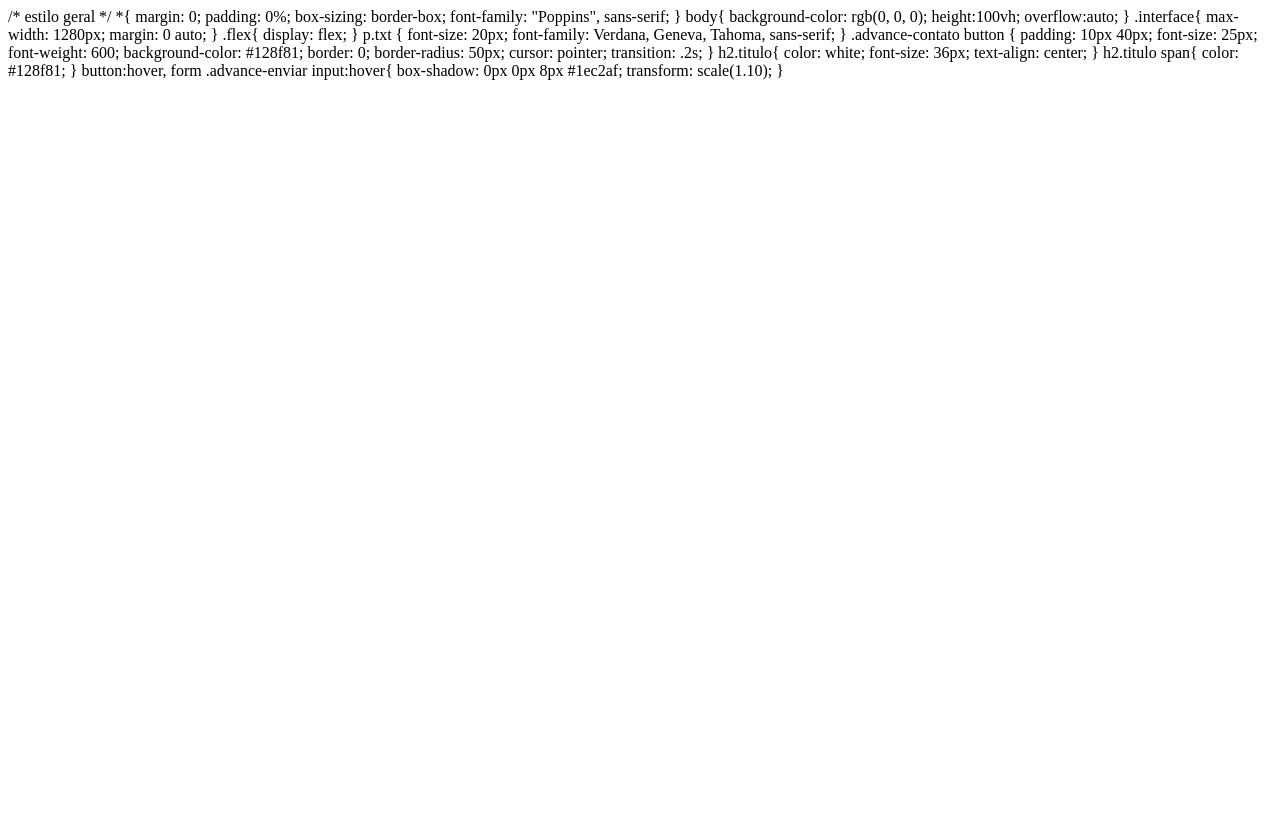
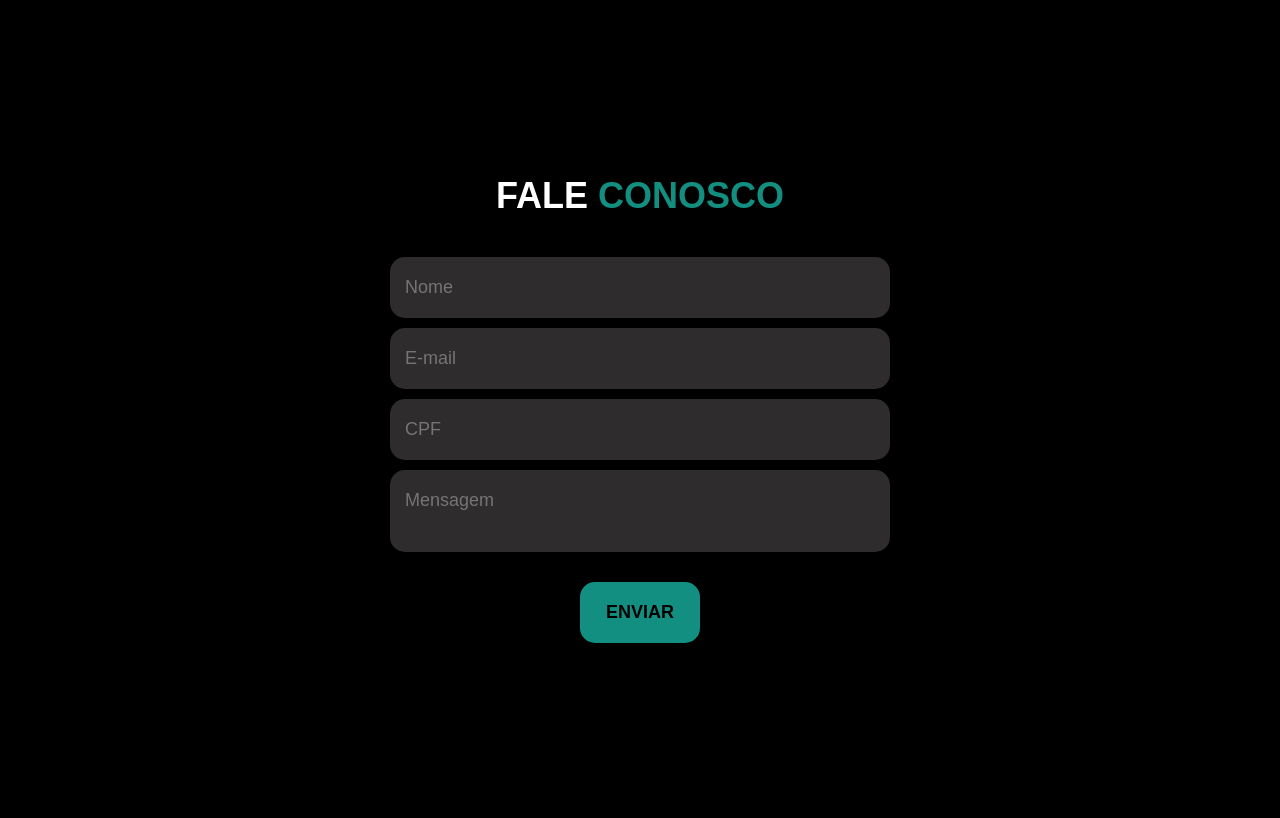
Before and after one commit to migueljaber/TCC, a PHP site: page /cadastro.php in a window 1280 px wide. Before the commit the page ends 80 px from the top, so only its background shows below. Run offline with PHP 8.4, Linux system fonts and the light colour scheme.

Commit message:
inicialização da tela de cadastro

```diff
--- /dev/null
+++ b/cadastro.css
@@ -0,0 +1,97 @@
+
+/* estilo geral */
+*{
+
+    margin: 0;
+    padding: 0%;
+    box-sizing: border-box;
+    font-family: "Poppins", sans-serif;
+}
+
+body{
+    background-color: rgb(0, 0, 0);
+    height:100vh;
+	overflow:auto;
+
+}
+.interface{
+    max-width: 1280px;
+    margin: 0 auto;
+}
+.flex{
+    display: flex;
+}
+p.txt {
+    font-size: 20px;
+    font-family: Verdana, Geneva, Tahoma, sans-serif;
+}
+
+
+.advance-contato button {
+    padding: 10px 40px;
+    font-size: 25px;
+    font-weight: 600;
+    background-color: #128f81;
+    border: 0;
+    border-radius: 50px;
+    cursor: pointer;
+    transition: .2s;
+}
+h2.titulo{
+       color: white;
+       font-size: 36px;
+       text-align: center;
+
+}
+h2.titulo span{
+    color: #128f81;
+}
+ button:hover, form .advance-enviar input:hover{
+    box-shadow: 0px 0px 8px #1ec2af;
+    transform: scale(1.10);
+}
+/*ESTILO DO FORMULARIO DE CONTATO*/
+
+section.formulario{
+    padding: 175px 4%;
+
+}
+section.formulário .interface h2{
+    padding-top: 50px;
+}
+form{
+    max-width: 500px;
+    margin: 0 auto;
+    display: flex;
+    justify-content: center;
+    flex-direction: column;
+    gap: 10px;
+    margin-top:40px;
+}
+form input, form textarea{
+    width: 100%;
+    background-color: rgba(54, 51, 51, 0.863);
+    border: 0;
+    outline: 0;
+    padding: 20px 15px;
+    border-radius: 15px;
+    color: white;
+    font-size: 18px;
+}
+
+form textarea{
+    resize: none;
+    max-height: 500px;
+}
+form .advance-enviar{
+    margin-top: 20px;
+    text-align: center;
+}
+form .advance-enviar input{
+    width: 120px;
+    background-color: #128f81;
+    color: black;
+    font-weight: 700;
+    cursor: pointer;
+    transition: .2s;
+}
--- a/cadastro.php
+++ b/cadastro.php
@@ -1,51 +1,24 @@
-/* estilo geral */
-*{
+<!DOCTYPE html>
+<html lang="en">
+<head>
+    <meta charset="UTF-8">
+    <meta name="viewport" content="width=device-width, initial-scale=1.0">
+    <link rel="stylesheet" href="cadastro.css">
+    <title>Document</title>
+</head>
+<body>
 
-    margin: 0;
-    padding: 0%;
-    box-sizing: border-box;
-    font-family: "Poppins", sans-serif;
-}
-
-body{
-    background-color: rgb(0, 0, 0);
-    height:100vh;
-	overflow:auto;
-
-}
-.interface{
-    max-width: 1280px;
-    margin: 0 auto;
-}
-.flex{
-    display: flex;
-}
-p.txt {
-    font-size: 20px;
-    font-family: Verdana, Geneva, Tahoma, sans-serif;
-}
-
-
-.advance-contato button {
-    padding: 10px 40px;
-    font-size: 25px;
-    font-weight: 600;
-    background-color: #128f81;
-    border: 0;
-    border-radius: 50px;
-    cursor: pointer;
-    transition: .2s;
-}
-h2.titulo{
-       color: white;
-       font-size: 36px;
-       text-align: center;
-
-}
-h2.titulo span{
-    color: #128f81;
-}
- button:hover, form .advance-enviar input:hover{
-    box-shadow: 0px 0px 8px #1ec2af;
-    transform: scale(1.10);
-}
+<section class="formulario" id="formulario">
+            <div class="interface">
+                <h2 class="titulo">FALE <span>CONOSCO</span></h2>
+                <form name="form_msg" id="form_msg" action="https://formsubmit.co/advancedessoft@gmail.com" method="POST">
+                    <input type="text" name="nome" id="nome" placeholder="Nome" required>
+                    <input type="email" name="email" id="email" placeholder="E-mail" required>
+                    <input type="number" name="CPF" id="CPF" placeholder="CPF" required>
+                    <textarea name="mensagem" id="mensagem" placeholder="Mensagem" required></textarea>
+                    <div class="advance-enviar"> <input type="submit" value="ENVIAR"></div>
+                </form>
+            </div>
+        </section>
+</body>
+</html>
```
Also changed, not shown: index.php (+1 -11 lines), imagens/cad.png (added).
